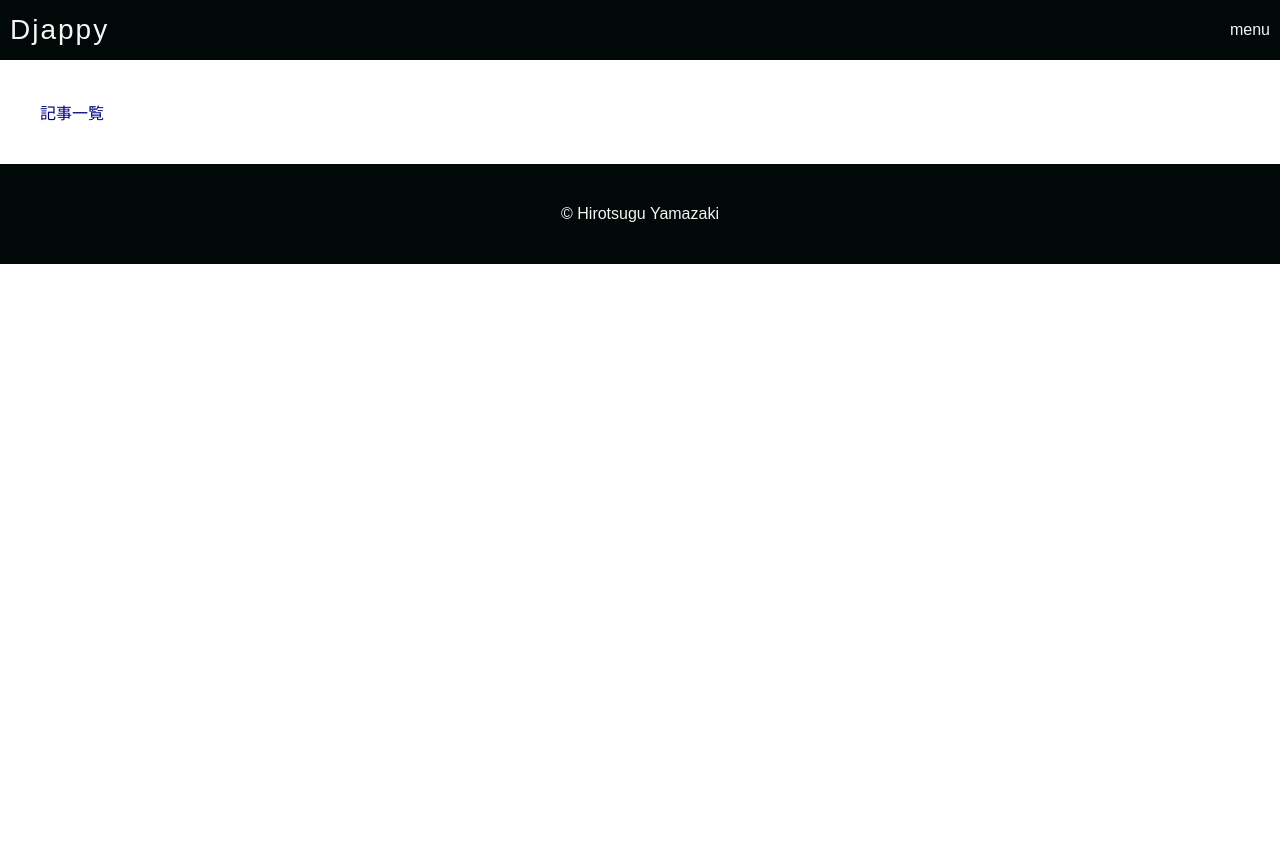
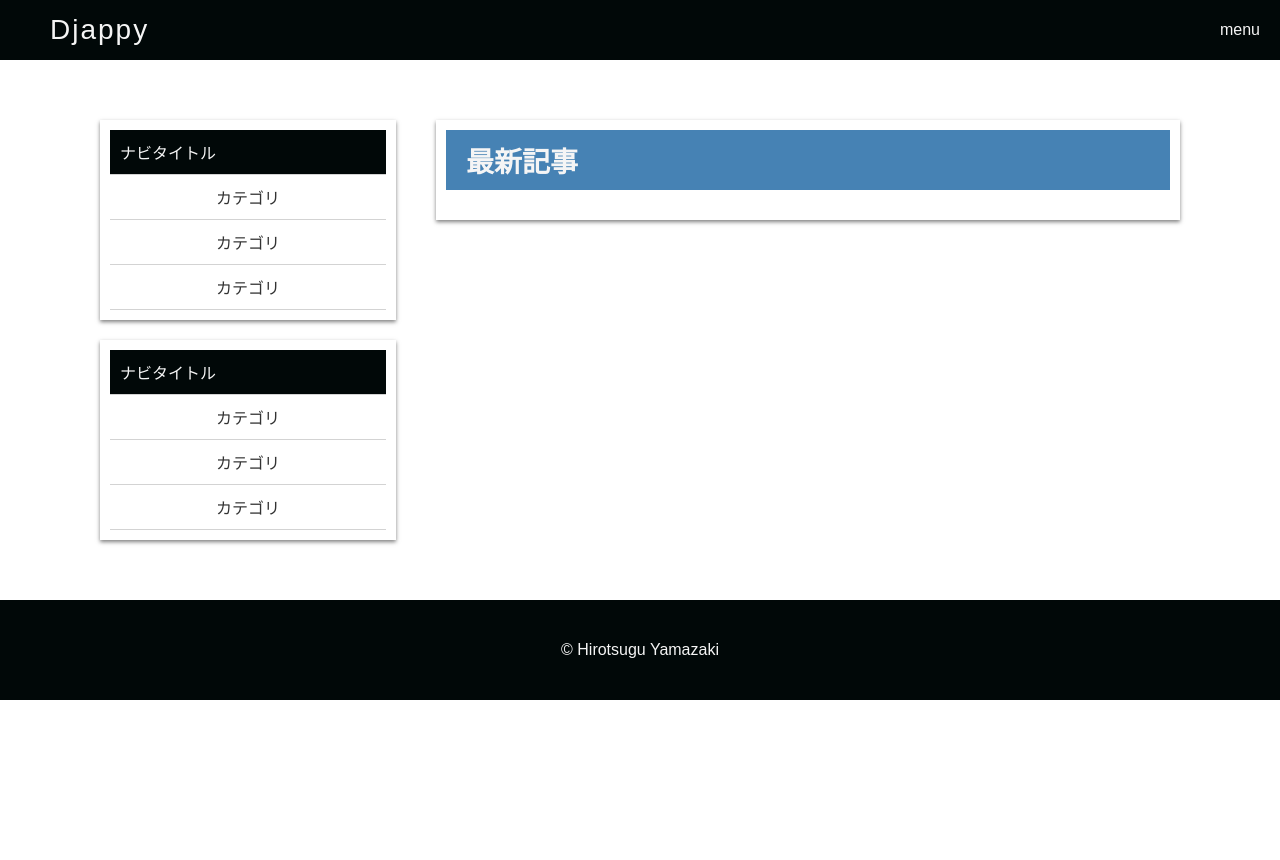
Before and after one commit to hrtg-yamazaki/djappy, a Django app: page /article/ in a window 1280 px wide. After the commit the page ends 700 px from the top, so only its background shows below. Run offline with Django 3.2, Linux system fonts and the light colour scheme; data that the repository does not hold is empty; style sheets or scripts are compiled from the project's sources; some libraries are stand-ins or nearby versions.

Commit message:
Topページの作成
・簡易的にトップページの見た目を整えました。
・トップページに表示する記事の数を制限しました。

```diff
--- a/djappy/static/djappy/scss/article.scss
+++ b/djappy/static/djappy/scss/article.scss
@@ -1,3 +1,87 @@
-h1{
-  color: navy;
+// *** index **** //
+
+.top-wrapper{
+  padding: 0 40px;
+  &__left{
+    width: 30%;
+    float: left;
+    &__box{
+      padding: 20px;
+    }
+  }
+  &__right{
+    width: 70%;
+    float: right;
+    &__box{
+      padding: 20px;
+    }
+  }
 }
+
+.navi-bar{
+  box-shadow: $default_shadow;
+  &__box{
+    padding: 10px;
+    &__head{
+      border-bottom: 1px solid lightgray;
+      background-color: $midnight;
+      padding: 10px;
+      color: whitesmoke;
+    }
+    &__content{
+      text-align: center;
+      border-bottom: 1px solid lightgray;
+    }
+  }
+}
+
+.navi-bar-link{
+  padding: 10px;
+  display: block;
+  color: $pencil;
+  cursor: pointer;
+}
+
+.navi-bar-link:hover{
+  background-color: steelblue;
+  color: whitesmoke;
+}
+
+.serve-bar{
+  margin-top: 20px;
+}
+
+.main-contents{
+  box-shadow: $default_shadow;
+  color: $pencil;
+  &__box{
+    padding: 10px;
+    &__head{
+      background-color: steelblue;
+      color: whitesmoke;
+      padding: 10px 10px 10px 20px;
+      font-size: 28px;
+      font-weight: bold;
+    }
+  }
+}
+
+.top-articles{
+  padding: 10px;
+  display: flex;
+  flex-wrap: wrap;
+}
+
+.top-article{
+  width: 33.33%;
+  padding: 10px;
+  &__box{
+    padding: 10px;
+    height: 200px;
+    border: 1px solid lightgray;
+  }
+  &__box:hover{
+    color: whitesmoke;
+    background-color: steelblue;
+  }
+}
--- a/djappy/templates/djappy/article_list.html
+++ b/djappy/templates/djappy/article_list.html
@@ -1,10 +1,64 @@
 {% extends 'layout.html' %}
 
 {% block content %}
-<h1>記事一覧</h1>
 
-{% for article in object_list %}
-    <p>{{ article.title }}</p>
-{% endfor %}
+<div class='top-wrapper clearfix'>
+    <div class='top-wrapper__left'>
+        <div class='top-wrapper__left__box'>
+            <div class='navi-bar'>
+                <ul class='navi-bar__box'>
+                    <h3 class='navi-bar__box__head'>
+                        ナビタイトル
+                    </h3>
+                    <li class='navi-bar__box__content'>
+                        <a href='#' class='navi-bar-link'>カテゴリ</a>
+                    </li>
+                    <li class='navi-bar__box__content'>
+                        <a href='#' class='navi-bar-link'>カテゴリ</a>
+                    </li>
+                    <li class='navi-bar__box__content' >
+                        <a href='#' class='navi-bar-link'>カテゴリ</a>
+                    </li>
+                </ul>
+            </div>
+            <div class='navi-bar serve-bar'>
+                <ul class='navi-bar__box'>
+                    <div class='navi-bar__box__head'>
+                        <h3 class='navi-head'>ナビタイトル</p>
+                    </div>
+                    <li class='navi-bar__box__content'>
+                        <a href='#' class='navi-bar-link'>カテゴリ</a>
+                    </li>
+                    <li class='navi-bar__box__content'>
+                        <a href='#' class='navi-bar-link'>カテゴリ</a>
+                    </li>
+                    <li class='navi-bar__box__content' >
+                        <a href='#' class='navi-bar-link'>カテゴリ</a>
+                    </li>
+                </ul>
+            </div>
+        </div>
+    </div>
+    <div class='top-wrapper__right'>
+        <div class='top-wrapper__right__box'>
+            <div class='main-contents'>
+                <div class='main-contents__box'>
+                    <h2 class='main-contents__box__head'>
+                        最新記事
+                    </h2>
+                    <div class='top-articles top-border'>
+                        {% for article in object_list %}
+                          <div class='top-article'>
+                              <div class='top-article__box'>
+                                <p>{{ article.title }}</p>
+                              </div>
+                          </div>
+                        {% endfor %}
+                    </div>
+                </div>
+            </div>
+        </div>
+    </div>
+</div>
 
 {% endblock %}
--- a/djappy/views.py
+++ b/djappy/views.py
@@ -5,3 +5,4 @@ from .models import Article
 # Create your views here.
 class IndexView(generic.ListView):
     model = Article
+    paginate_by = 6
--- a/static/css/config.scss
+++ b/static/css/config.scss
@@ -18,9 +18,18 @@ html, body{
 }
 
 
+
+a{
+  text-decoration: none;
+}
+
+
 // *** Sass変数とmixin *** //
+
 $midnight: #010808;
 $pencil: #333;
+$default_shadow: rgba(0, 0, 0, 0.5) 0px 2px 4px;
+
 
 // *** layout.html関連 *** //
 
@@ -48,26 +57,26 @@ $pencil: #333;
   color: whitesmoke;
   text-decoration: none;
   letter-spacing: 2px;
+  padding-left: 40px;
 }
 
 .header-logo:hover{
-  color: blue;
+  color: steelblue;
 }
 
 .header-link{
   line-height: 40px;
   color: whitesmoke;
-  text-decoration: none;
-  font-size:16px;
+  font-size: 16px;
+  padding-right: 10px;
 }
 
 .header-link:hover{
-  color: blue;
+  color: steelblue;
 }
 
 .container{
-  margin-top: 60px;
-  padding: 40px;
+  padding: 100px 40px 40px 40px;
 }
 
 .footer{
@@ -87,6 +96,9 @@ $pencil: #333;
 .footer-link{
   line-height: 40px;
   color: whitesmoke;
-  text-decoration: none;
   font-size: 16px;
 }
+
+.footer-link:hover{
+  color: steelblue;
+}
```
Also changed, not shown: static/css/application.css (+1 -1 lines), 1 other file.
